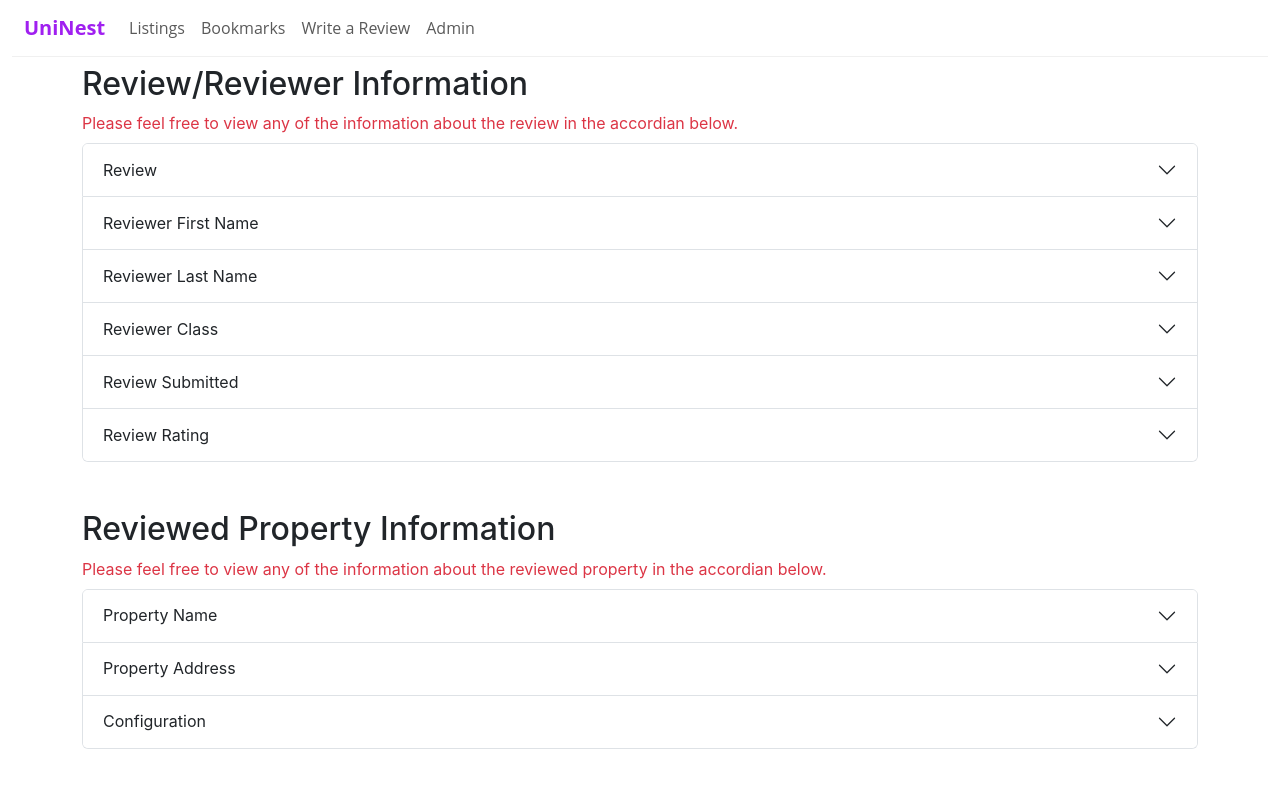
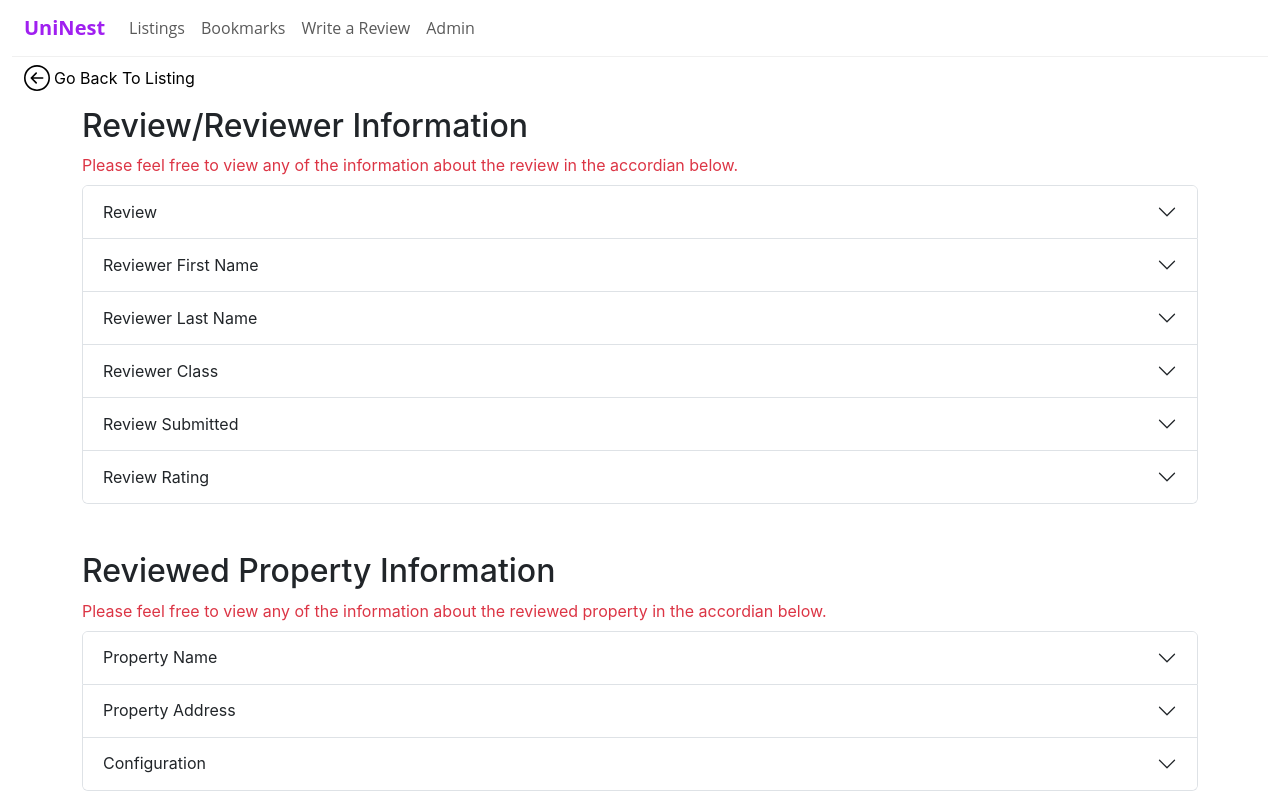
Before and after one commit to paturiUSC/itp404-final-project, a React (Create React App) app: page /reviews/-UNqBo6 in a window 1280 px wide. Built offline with nearby package versions, Linux system fonts and the light colour scheme; no server answers; data requests are answered from the project's data file.

Commit message:
Updated CompleteReview

```diff
--- a/src/Routes/CompleteReview.jsx
+++ b/src/Routes/CompleteReview.jsx
@@ -1,7 +1,8 @@
-import { useLoaderData } from "react-router-dom";
+import { useLoaderData, NavLink } from "react-router-dom";
 import InformationAccordion from "./InformationAccordion";
 import { useState, useEffect } from "react";
 import { fetchListingById } from "../api";
+import { ArrowLeftCircle } from "react-bootstrap-icons";
 
 export default function CompleteReview() {
   const loadedReview = useLoaderData();
@@ -74,6 +75,17 @@ export default function CompleteReview() {
   }
 
   return (
+    <div>
+      <div className="container-fluid">
+        <NavLink
+          className="back-button d-flex mb-3"
+          to={`/listings/${loadedReview.listingId}`}
+        >
+          {" "}
+          <ArrowLeftCircle size={26} />
+          <span className="view-listings">Go Back To Listing</span>
+        </NavLink>
+      </div>
       <div className="container">
         <h2>Review/Reviewer Information</h2>
         <InformationAccordion
@@ -125,12 +137,13 @@ export default function CompleteReview() {
           message={
             activeAccordionKeyForReviewedPropertyInfo == null && (
               <div className="text-danger mb-2 mt-1">
-              Please feel free to view any of the information about the reviewed
-              property in the accordian below.
+                Please feel free to view any of the information about the
+                reviewed property in the accordian below.
               </div>
             )
           }
         />
       </div>
+    </div>
   );
 }
```
Lines whose indentation alone changed are shown as unchanged.
